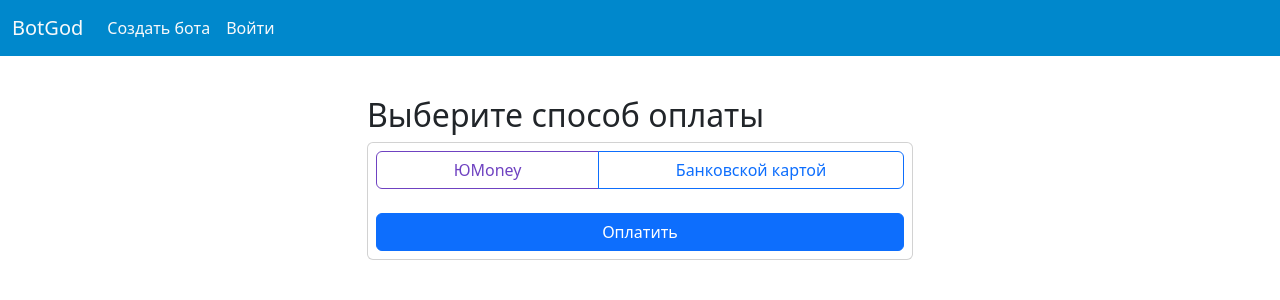
After one commit to setta1a/bot_god, a Django app: page /payment/ in a window 1280 px wide. The commit adds this page. Shown: the top 300 px of the page. Run offline with Django 4.2, Linux system fonts and the light colour scheme; some libraries are stand-ins or nearby versions.

Commit message:
add payment system

```diff
--- a/dj_project/urls.py
+++ b/dj_project/urls.py
@@ -17,7 +17,7 @@ from operator import index
 from django.contrib import admin
 from django.urls import path
 from django.contrib.auth import views as auth_views
-from first.views import index, create_bot, registration
+from first.views import index, create_bot, registration, payment
 
 
 urlpatterns = [
@@ -32,4 +32,5 @@ urlpatterns = [
     )),
     path("registration/", registration),
     path('logout/', auth_views.LogoutView.as_view()),
+    path("payment/", payment)
 ]
--- a/first/templates/create_bot.html
+++ b/first/templates/create_bot.html
@@ -13,7 +13,7 @@
             <input required type="text" class="form-control m-1" placeholder="Bot short name">
             <div id="functions">
             </div>
-            <input class="btn btn-primary col-4 offset-4" type="submit" value="Отправить">
+            <input href="../payment/" class="btn btn-primary col-4 offset-4" type="submit" value="Отправить">
         </form>
         <button type="button" id="question" class="btn card-text text-muted text-end" data-bs-toggle="modal" data-bs-target="#staticBackdrop" style="display: none; margin-left: auto; font-size: 36px; margin-right: 10px; width: 50px">?</button>
         <div class="modal fade" id="staticBackdrop" data-bs-backdrop="static" data-bs-keyboard="false" tabindex="-1" aria-labelledby="staticBackdropLabel" aria-hidden="true" style="display: none;">
@@ -59,10 +59,8 @@
     new Card("Reboot the PC", "Эта фукнция позволяет перезагрузить ваш компьютер(для этого даже не обязательно находится рядом с ним)", "free", "wiki.svg", [1, 0, 0]),
     new Card("Panda", "Эта фукнция присылает вам фотографию милой панды. Разве кто-то не любит панд?", "free", "wiki.svg", [1,1,1])]
 
-    console.log(cards.lenght)
     for(let i = 0; i < cards.length; ++i){
         let card_values = cards[i]
-        console.log(card_values.name.split(" ")[0])
         let template = `<div id="card" class="card mb-3" style="max-width: 900px; padding: 20px">
             <label class="checkbox-ios" style="margin-left: auto; margin-top: 10px">
                             <input type="checkbox">
@@ -88,12 +86,10 @@
         let result = new DOMParser().parseFromString(template, "text/html").getElementsByTagName("div")[0]
 
         functions.appendChild(result)
-        console.log(document.querySelector(`#${card_values.name}_question`))
         document.querySelector(`#${card_values.name.split(" ")[0]}_question`).addEventListener("click", () => {
             staticBackdropLabel.innerHTML = card_values.name
             modal_content.innerHTML = card_values.descriprion
         })
-        console.log()
     }
 
 </script>
--- a/first/templates/menu.html
+++ b/first/templates/menu.html
@@ -1,4 +1,4 @@
-<nav class="navbar navbar-expand-md fixed-top text-light" style="background-color: #0c71e0; color: white">
+<nav class="navbar navbar-expand-md fixed-top text-light" style="background-color: #0088cc; color: white">
     <div class="container-fluid">
         <a class="navbar-brand text-light" href="/">BotGod</a>
         <button class="navbar-toggler" type="button" data-bs-toggle="collapse" data-bs-target="#navbarCollapse"
--- /dev/null
+++ b/first/templates/payment.html
@@ -0,0 +1,24 @@
+{% extends 'base.html' %}
+{% block content %}
+<div class="container mt-5">
+    <div class="row mt-5">
+        <div class="col-6 offset-3 mt-5">
+            <h2 class="text-left">Выберите способ оплаты</h2>
+            <form method="POST" class="card p-2" action="https://yoomoney.ru/quickpay/confirm.xml">
+                <input type="hidden" name="receiver" value="4100118151035496"/>
+                <input type="hidden" name="label" value="$order_id"/>
+                <input type="hidden" name="quickpay-form" value="button"/>
+                <input type="hidden" name="sum" value="2" data-type="number"/>
+                <div class="btn-group" role="group" aria-label="Basic radio toggle button group">
+                    <input type="radio" class="btn-check" name="paymentType" value="PC" id="btnradio1" autocomplete="off">
+                    <label class="btn btn-outline-primary" style="border: 1px solid #6f42c1; color: #6f42c1" for="btnradio1">ЮMoney</label>
+
+                    <input type="radio" class="btn-check" name="paymentType" value="AC" id="btnradio2" autocomplete="off">
+                    <label class="btn btn-outline-primary" for="btnradio2">Банковской картой</label>
+                </div><br>
+                <input type="submit" class="btn btn-primary" value="Оплатить"/>
+            </form>
+        </div>
+    </div>
+</div>
+{% endblock %}
--- a/first/views.py
+++ b/first/views.py
@@ -15,7 +15,14 @@ def index(request):
 
 def create_bot(request):
     context = {}
+    if request.method == "POST":
+        return redirect("../payment/")
     return render(request, "create_bot.html", context)
+
+
+def payment(request):
+    context = {}
+    return render(request, "payment.html", context)
 
 
 def registration(request):
```
